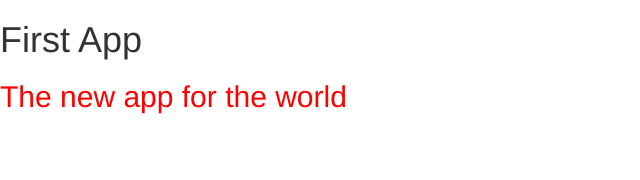
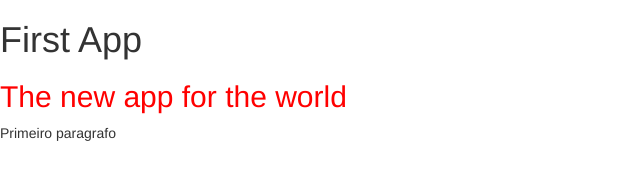
Before and after one commit to filipesperandio/KmDeVantagens, a website: page src/index.html in a window 1280 px wide. Shown: the whole page, without its empty margins (0-640 px from the left). Drawn offline with nearby package versions, Linux system fonts and the light colour scheme.

Commit message:
first <p>

```diff
--- a/src/index.html
+++ b/src/index.html
@@ -8,5 +8,6 @@
   <body>
     <h1>First App</h1>
     <h2>The new app for the world</h2>
+    <p>Primeiro paragrafo</p>
   </body>
 </html>
```
